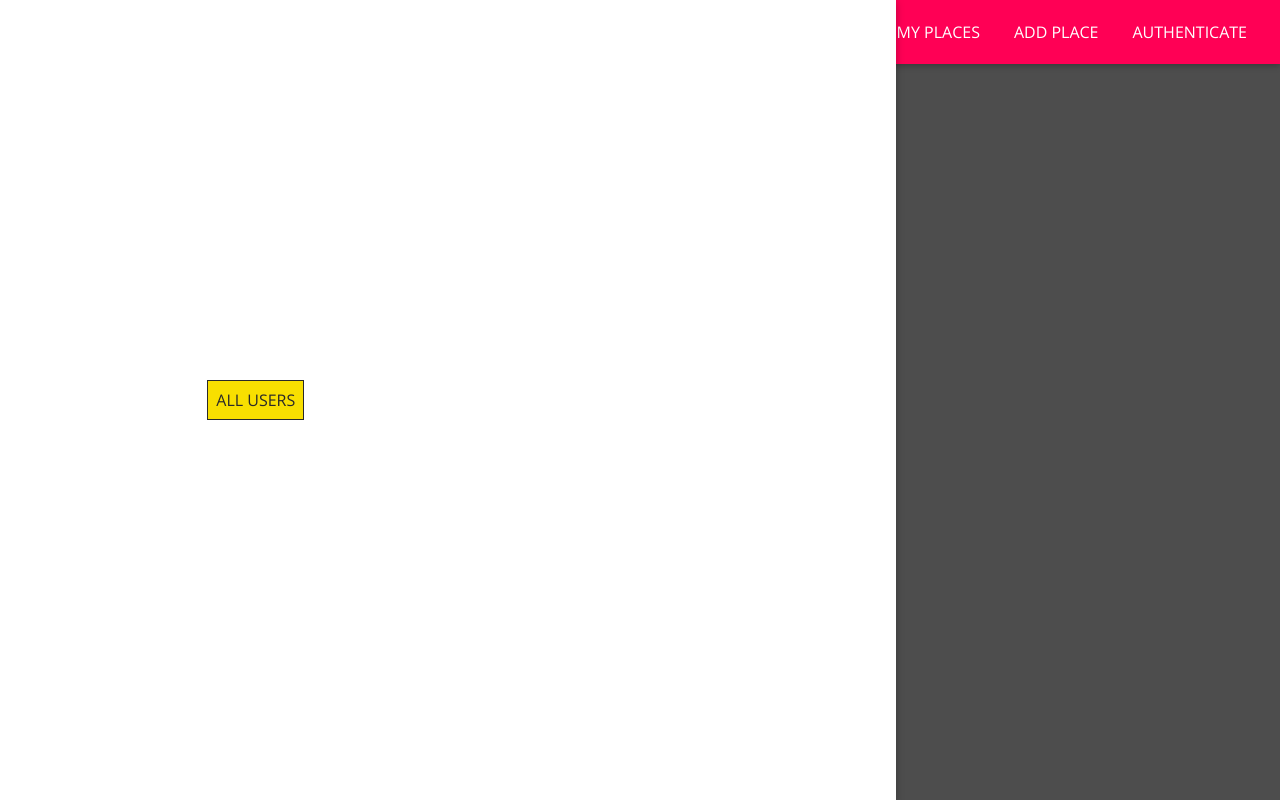
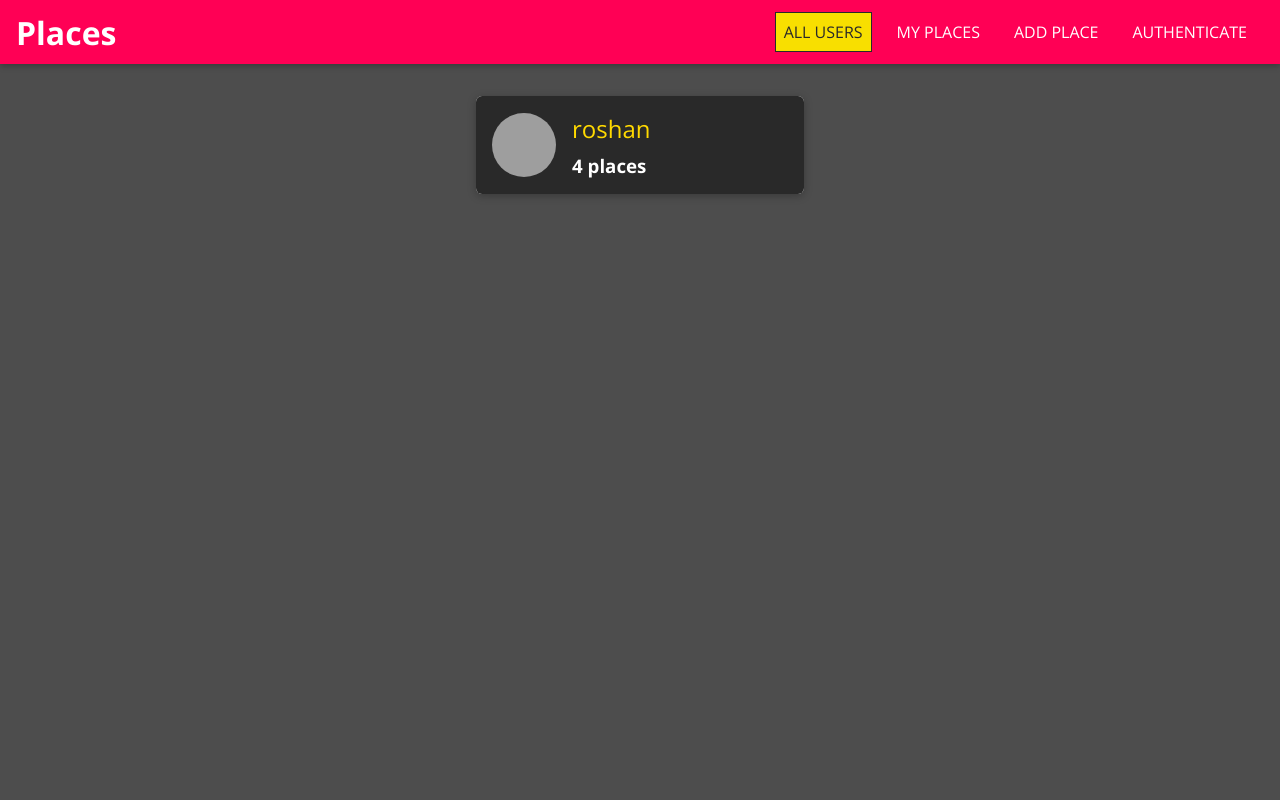
Before and after one commit to Ros-an/visit, a React (Create React App) app: page / in a window 1280 px wide. Built offline with nearby package versions, Linux system fonts and the light colour scheme; grey boxes are pictures that could not be loaded.

Commit message:
import: backdrop component

```diff
--- a/src/shared/components/Navigation/MainNavigation.js
+++ b/src/shared/components/Navigation/MainNavigation.js
@@ -1,21 +1,32 @@
-import React from "react";
+import React, { useState } from "react";
 import MainHeader from "./MainHeader";
 import NavLinks from "./NavLinks";
 import SideDrawer from "./SideDrawer";
+import Backdrop from "../UIElements/Backdrop";
 
 import { Link } from "react-router-dom";
 
 import "./MainNavigation.css";
 function MainNavigation() {
+  const [isDrawerOpen, setIsDrawerOpen] = useState(false);
+  const openDrawer = () => {
+    setIsDrawerOpen(true);
+  };
+  const closeDrawer = () => {
+    setIsDrawerOpen(false);
+  };
   return (
     <>
-      <SideDrawer>
-        <nav className="main-navigation__drawer-nav">
-          <NavLinks />
-        </nav>
-      </SideDrawer>
+      {isDrawerOpen && <Backdrop onClick={closeDrawer} />}
+      {isDrawerOpen && (
+        <SideDrawer>
+          <nav className="main-navigation__drawer-nav">
+            <NavLinks />
+          </nav>
+        </SideDrawer>
+      )}
       <MainHeader>
-        <button className="main-navigation__menu-btn">
+        <button className="main-navigation__menu-btn" onClick={openDrawer}>
           <span />
           <span />
           <span />
```
